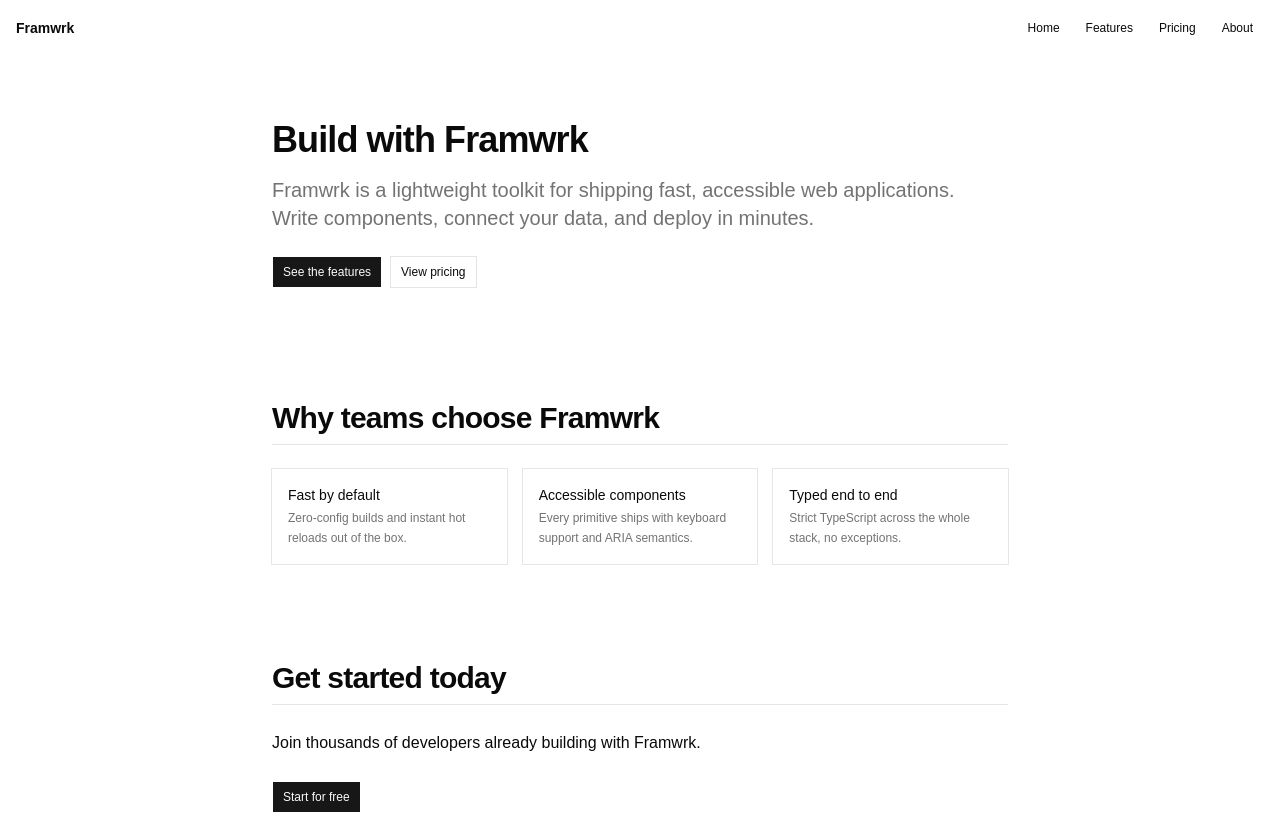
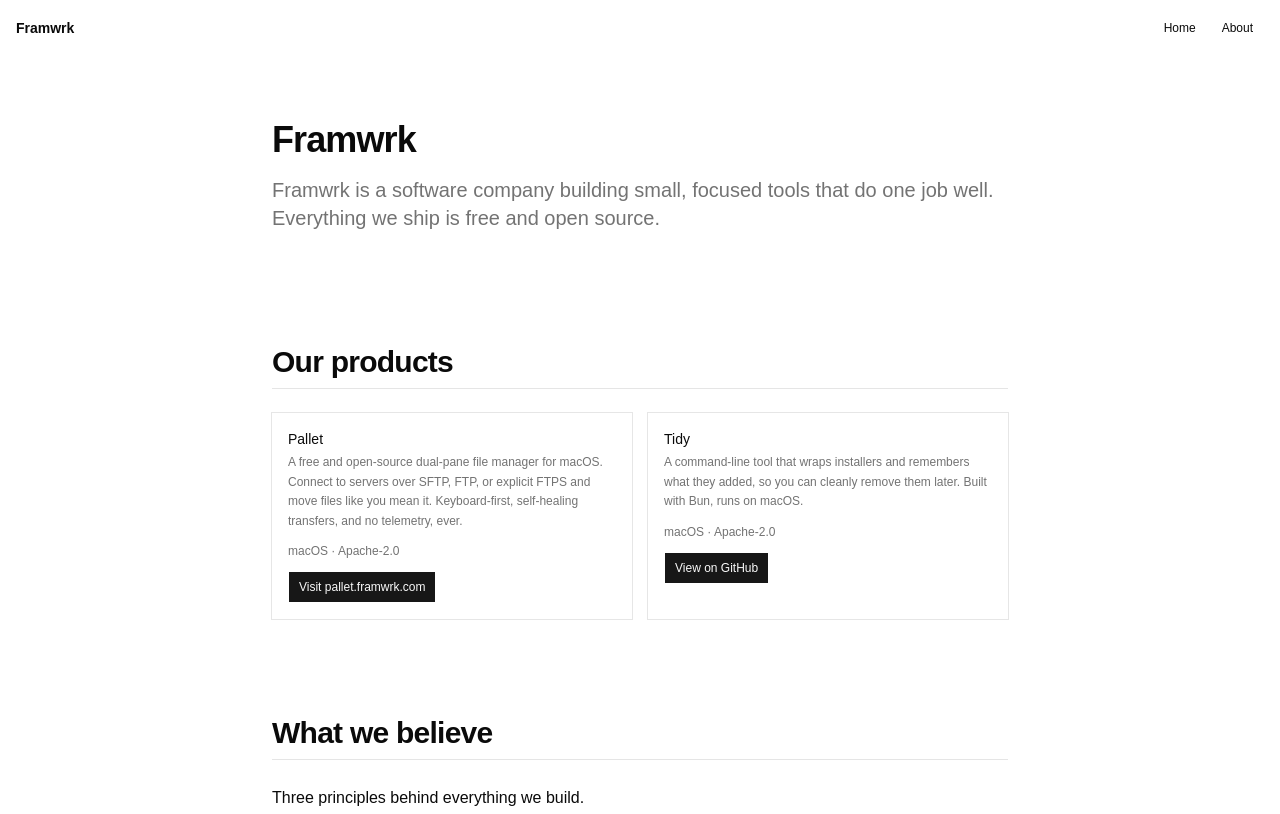
Before and after one commit to framwrk/framwrk.com, a React (Vite) app: page / in a window 1280 px wide. Shown: the top 814 px of the page. Built offline with nearby package versions, Linux system fonts and the light colour scheme.

Commit message:
Reframe site as company site with Pallet and Tidy products

```diff
--- a/src/components/site/site-header.tsx
+++ b/src/components/site/site-header.tsx
@@ -4,8 +4,6 @@ import { cn } from "cn"
 
 const navItems = [
   { to: "/", label: "Home" },
-  { to: "/features", label: "Features" },
-  { to: "/pricing", label: "Pricing" },
   { to: "/about", label: "About" },
 ]
 
--- a/src/main.tsx
+++ b/src/main.tsx
@@ -5,8 +5,6 @@ import { RouterProvider } from 'react-router/dom'
 import './index.css'
 import Layout from './components/Layout.tsx'
 import Home from './pages/Home.tsx'
-import Features from './pages/Features.tsx'
-import Pricing from './pages/Pricing.tsx'
 import About from './pages/About.tsx'
 
 const router = createBrowserRouter([
@@ -14,8 +12,6 @@ const router = createBrowserRouter([
     Component: Layout,
     children: [
       { index: true, Component: Home },
-      { path: 'features', Component: Features },
-      { path: 'pricing', Component: Pricing },
       { path: 'about', Component: About },
     ],
   },
--- a/src/pages/About.tsx
+++ b/src/pages/About.tsx
@@ -7,23 +7,24 @@ export default function About() {
       <Section className="py-16">
         <H1>About Framwrk</H1>
         <P className="mt-4">
-          Framwrk started in 2024 as an internal toolkit and grew into a
-          product when we realized every team was solving the same problems:
-          slow builds, inconsistent components, and configuration sprawl.
+          Framwrk is a software company that builds free, open-source tools
+          for people who work on the command line and care about their
+          machines. Our products are small and opinionated: they do one job
+          well, get out of the way, and never phone home.
         </P>
       </Section>
 
       <Section>
         <H2>Our mission</H2>
         <P className="mt-4">
-          Make it effortless to build fast, accessible web applications
-          without giving up control of your code.
+          Make focused, honest software that respects its users: no
+          telemetry, no lock-in, no bloat.
         </P>
       </Section>
 
       <Section>
         <H2>Our values</H2>
-        <Ul>
+        <Ul className="mt-4">
           <li>
             <strong>Ship small.</strong> Small changes, verified, beat big
             bets that break.
@@ -33,8 +34,8 @@ export default function About() {
             overrides, no magic.
           </li>
           <li>
-            <strong>Access is not optional.</strong> Accessibility is part of
-            done, not a follow-up.
+            <strong>Open source is the default.</strong> Every product we
+            release, you can read, audit, and build yourself.
           </li>
         </Ul>
       </Section>
--- a/src/pages/Features.tsx
+++ /dev/null
@@ -1,57 +0,0 @@
-import { H1, H2 } from "@/components/typography"
-import { Section } from "@/components/site"
-
-const capabilities = [
-  {
-    term: "Instant builds",
-    description:
-      "Native ESM dev server and production bundles optimized per route.",
-  },
-  {
-    term: "Composable components",
-    description:
-      "Headless primitives you style your way, with no lock-in and no runtime bloat.",
-  },
-  {
-    term: "Data routing",
-    description:
-      "Loaders and actions colocated with routes, with automatic revalidation.",
-  },
-  {
-    term: "First-class TypeScript",
-    description: "Strict types from entry file to edge, generated for every layer.",
-  },
-  {
-    term: "Themeable design tokens",
-    description: "Semantic CSS variables that adapt to light and dark modes automatically.",
-  },
-  {
-    term: "Zero-config deploys",
-    description: "Static output that runs on any host or edge runtime.",
-  },
-]
-
-export default function Features() {
-  return (
-    <>
-      <Section className="py-16">
-        <H1>Features</H1>
-        <p className="mt-4">
-          Everything you need to build and ship a modern web app.
-        </p>
-      </Section>
-
-      <Section>
-        <H2>Core capabilities</H2>
-        <dl className="mt-6 grid gap-x-8 gap-y-6 sm:grid-cols-2">
-          {capabilities.map((capability) => (
-            <div key={capability.term}>
-              <dt className="text-sm font-medium">{capability.term}</dt>
-              <dd className="mt-1 text-sm">{capability.description}</dd>
-            </div>
-          ))}
-        </dl>
-      </Section>
-    </>
-  )
-}
--- a/src/pages/Home.tsx
+++ b/src/pages/Home.tsx
@@ -1,21 +1,24 @@
 import { Button } from "@/components/ui/button"
 import { Card, CardDescription, CardHeader, CardTitle } from "@/components/ui/card"
-import { H1, H2, Lead, P } from "@/components/typography"
-import { Link } from "react-router"
+import { H1, H2, Lead, Muted, P } from "@/components/typography"
 import { Section } from "@/components/site"
 
-const features = [
+const products = [
   {
-    title: "Fast by default",
-    description: "Zero-config builds and instant hot reloads out of the box.",
+    name: "Pallet",
+    description:
+      "A free and open-source dual-pane file manager for macOS. Connect to servers over SFTP, FTP, or explicit FTPS and move files like you mean it. Keyboard-first, self-healing transfers, and no telemetry, ever.",
+    href: "https://pallet.framwrk.com/",
+    linkLabel: "Visit pallet.framwrk.com",
+    meta: "macOS · Apache-2.0",
   },
   {
-    title: "Accessible components",
-    description: "Every primitive ships with keyboard support and ARIA semantics.",
-  },
-  {
-    title: "Typed end to end",
-    description: "Strict TypeScript across the whole stack, no exceptions.",
+    name: "Tidy",
+    description:
+      "A command-line tool that wraps installers and remembers what they added, so you can cleanly remove them later. Built with Bun, runs on macOS.",
+    href: "https://github.com/framwrk/Tidy",
+    linkLabel: "View on GitHub",
+    meta: "macOS · Apache-2.0",
   },
 ]
 
@@ -23,28 +26,28 @@ export default function Home() {
   return (
     <>
       <Section className="py-16">
-        <H1>Build with Framwrk</H1>
+        <H1>Framwrk</H1>
         <Lead className="mt-4 max-w-prose">
-          Framwrk is a lightweight toolkit for shipping fast, accessible web
-          applications. Write components, connect your data, and deploy in
-          minutes.
+          Framwrk is a software company building small, focused tools that do
+          one job well. Everything we ship is free and open source.
         </Lead>
-        <div className="mt-6 flex flex-wrap gap-2">
-          <Button render={<Link to="/features" />}>See the features</Button>
-          <Button variant="outline" render={<Link to="/pricing" />}>
-            View pricing
-          </Button>
-        </div>
       </Section>
 
       <Section>
-        <H2>Why teams choose Framwrk</H2>
-        <div className="mt-6 grid gap-4 sm:grid-cols-3">
-          {features.map((feature) => (
-            <Card key={feature.title}>
+        <H2>Our products</H2>
+        <div className="mt-6 grid gap-4 sm:grid-cols-2">
+          {products.map((product) => (
+            <Card key={product.name}>
               <CardHeader>
-                <CardTitle>{feature.title}</CardTitle>
-                <CardDescription>{feature.description}</CardDescription>
+                <CardTitle>{product.name}</CardTitle>
+                <CardDescription>{product.description}</CardDescription>
+                <Muted className="mt-2 block text-xs">{product.meta}</Muted>
+                <Button
+                  className="mt-2 w-fit"
+                  render={<a href={product.href} target="_blank" rel="noreferrer" />}
+                >
+                  {product.linkLabel}
+                </Button>
               </CardHeader>
             </Card>
           ))}
@@ -52,13 +55,13 @@ export default function Home() {
       </Section>
 
       <Section>
-        <H2>Get started today</H2>
-        <P className="mt-4">
-          Join thousands of developers already building with Framwrk.
-        </P>
-        <Button className="mt-6" render={<Link to="/pricing" />}>
-          Start for free
-        </Button>
+        <H2>What we believe</H2>
+        <P className="mt-4">Three principles behind everything we build.</P>
+        <ul className="mt-4 list-disc space-y-2 pl-5">
+          <li>Software should respect you: no telemetry, no lock-in.</li>
+          <li>Open source is the default, not a feature.</li>
+          <li>Small tools, done well, beat bloated suites.</li>
+        </ul>
       </Section>
     </>
   )
--- a/src/pages/Pricing.tsx
+++ /dev/null
@@ -1,91 +0,0 @@
-import { H1, H2 } from "@/components/typography"
-import {
-  Table,
-  TableBody,
-  TableCell,
-  TableHead,
-  TableHeader,
-  TableRow,
-} from "@/components/ui/table"
-import { Section } from "@/components/site"
-
-const plans = [
-  {
-    name: "Hobby",
-    price: "Free",
-    includes: "1 project, community support, public repositories",
-  },
-  {
-    name: "Pro",
-    price: "$20 / month",
-    includes: "Unlimited projects, priority support, analytics",
-  },
-  {
-    name: "Team",
-    price: "$60 / month",
-    includes: "Everything in Pro, shared workspaces, role-based access",
-  },
-]
-
-const faqs = [
-  {
-    question: "Can I switch plans later?",
-    answer:
-      "Yes, upgrade or downgrade at any time and we prorate the difference.",
-  },
-  {
-    question: "Is there a free trial?",
-    answer: "The Hobby plan is free forever, no trial period or card required.",
-  },
-  {
-    question: "Do you offer discounts?",
-    answer: "Students and open-source maintainers get Pro at no cost.",
-  },
-]
-
-export default function Pricing() {
-  return (
-    <>
-      <Section className="py-16">
-        <H1>Pricing</H1>
-        <p className="mt-4">Simple plans that scale with your project.</p>
-      </Section>
-
-      <Section>
-        <H2>Plans</H2>
-        <Table className="mt-6">
-          <TableHeader>
-            <TableRow>
-              <TableHead scope="col">Plan</TableHead>
-              <TableHead scope="col">Price</TableHead>
-              <TableHead scope="col">Includes</TableHead>
-            </TableRow>
-          </TableHeader>
-          <TableBody>
-            {plans.map((plan) => (
-              <TableRow key={plan.name}>
-                <TableHead scope="row">{plan.name}</TableHead>
-                <TableCell>{plan.price}</TableCell>
-                <TableCell className="whitespace-normal">
-                  {plan.includes}
-                </TableCell>
-              </TableRow>
-            ))}
-          </TableBody>
-        </Table>
-      </Section>
-
-      <Section>
-        <H2>Frequently asked questions</H2>
-        <dl className="mt-6 space-y-6">
-          {faqs.map((faq) => (
-            <div key={faq.question}>
-              <dt className="text-sm font-medium">{faq.question}</dt>
-              <dd className="mt-1 text-sm">{faq.answer}</dd>
-            </div>
-          ))}
-        </dl>
-      </Section>
-    </>
-  )
-}
```
